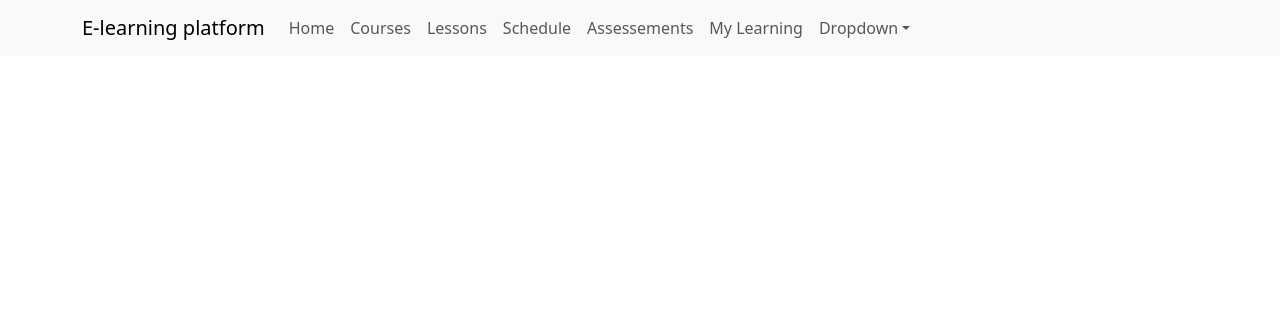
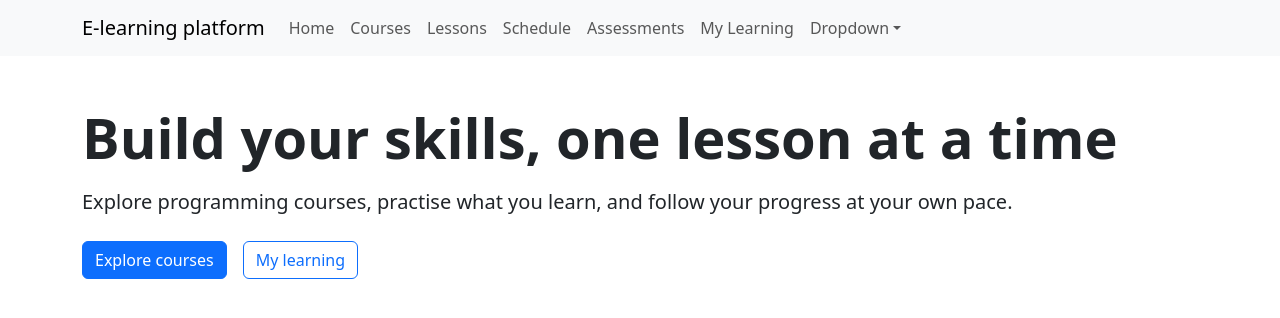
Before and after one commit to delindblad/frontend_project, a React (Vite) app: page /frontend_project/ in a window 1280 px wide. Shown: the top 318 px of the page. Built offline with nearby package versions, Linux system fonts and the light colour scheme.

Commit message:
Add home welcome section and update navigation links

```diff
--- a/src/Home.jsx
+++ b/src/Home.jsx
@@ -1,7 +1,61 @@
+// Navigate between pages without reloading the entire application.
+import { Link } from 'react-router-dom';
+
+// Bootstrap components for responsive layout and styled buttons.
+import Container from 'react-bootstrap/Container';
+import Button from 'react-bootstrap/Button';
+
+// Shared navigation component.
 import NavBar from './NavBar.jsx';
 
 function Home() {
-    return (<NavBar />)
+    return (
+        // A Fragment groups the navigation and main content
+        // without adding an extra HTML element.
+        <>
+            <NavBar />
+
+            {/* The main element identifies the page's primary content. */}
+            <main>
+                {/* Container centres the content and adapts to screen size.
+                    py-5 adds vertical padding above and below the content. */}
+                <Container className="py-5">
+                    {/* Connect this section to its heading for screen readers. */}
+                    <section aria-labelledby="welcome-heading">
+                        {/* display-4 creates a large heading; fw-bold makes it bold. */}
+                        <h1 id="welcome-heading" className="display-4 fw-bold">
+                            Build your skills, one lesson at a time
+                        </h1>
+
+                        {/* lead emphasises the introduction; mt-3 adds top spacing. */}
+                        <p className="lead mt-3">
+                            Explore programming courses, practise what you learn,
+                            and follow your progress at your own pace.
+                        </p>
+
+                        {/* Arrange buttons in a row and allow wrapping on narrow screens.
+                            gap-3 separates the buttons; mt-4 adds spacing above them. */}
+                        <div className="d-flex flex-wrap gap-3 mt-4">
+                            {/* Render a React Router link with Bootstrap button styling.
+                                The router handles the /frontend_project base path. */}
+                            <Button as={Link} to="/courses" variant="primary">
+                                Explore courses
+                            </Button>
+
+                            {/* Use an outlined style for the secondary action. */}
+                            <Button
+                                as={Link}
+                                to="/mylearning"
+                                variant="outline-primary"
+                            >
+                                My learning
+                            </Button>
+                        </div>
+                    </section>
+                </Container>
+            </main>
+        </>
+    );
 }
 
 export default Home;
--- a/src/NavBar.jsx
+++ b/src/NavBar.jsx
@@ -1,3 +1,7 @@
+// React Router handles navigation without reloading the entire page.
+import { Link } from 'react-router-dom';
+
+// React Bootstrap components provide styling and responsive behaviour.
 import Container from 'react-bootstrap/Container';
 import Nav from 'react-bootstrap/Nav';
 import Navbar from 'react-bootstrap/Navbar';
@@ -5,25 +9,65 @@ import NavDropdown from 'react-bootstrap/NavDropdown';
 
 function NavBar() {
     return (
+        // Display the full navigation on large screens.
+        // On smaller screens, show a button to expand or collapse it.
         <Navbar expand="lg" className="bg-body-tertiary">
             <Container>
-                <Navbar.Brand href="#home">E-learning platform</Navbar.Brand>
+                {/* Clicking the platform name takes the user to Home. */}
+                <Navbar.Brand as={Link} to="/">
+                    E-learning platform
+                </Navbar.Brand>
+
+                {/* aria-controls connects this button to the collapsible menu. */}
                 <Navbar.Toggle aria-controls="basic-navbar-nav" />
+
                 <Navbar.Collapse id="basic-navbar-nav">
                     <Nav className="me-auto">
-                        <Nav.Link href="/">Home</Nav.Link>
-                        <Nav.Link href="./Courses">Courses</Nav.Link>
-                        <Nav.Link href="#lessons">Lessons</Nav.Link>
-                        <Nav.Link href="#schedulet">Schedule</Nav.Link>
-                        <Nav.Link href="#assessements">Assessements</Nav.Link>
-                        <Nav.Link href="./MyLearning">My Learning</Nav.Link>
+                        {/* as={Link} combines Bootstrap styling with React Router.
+                            The router adds /frontend_project automatically. */}
+                        <Nav.Link as={Link} to="/">
+                            Home
+                        </Nav.Link>
+
+                        <Nav.Link as={Link} to="/courses">
+                            Courses
+                        </Nav.Link>
+
+                        {/* Placeholder links: these require page sections
+                            with matching IDs, or replacement with future routes. */}
+                        <Nav.Link href="#lessons">
+                            Lessons
+                        </Nav.Link>
+
+                        <Nav.Link href="#schedule">
+                            Schedule
+                        </Nav.Link>
+
+                        <Nav.Link href="#assessments">
+                            Assessments
+                        </Nav.Link>
+
+                        <Nav.Link as={Link} to="/mylearning">
+                            My Learning
+                        </Nav.Link>
+
+                        {/* Example dropdown: replace these items when the
+                            group decides which additional links are needed. */}
                         <NavDropdown title="Dropdown" id="basic-nav-dropdown">
-                            <NavDropdown.Item href="#action/3.1">Action</NavDropdown.Item>
+                            <NavDropdown.Item href="#action/3.1">
+                                Action
+                            </NavDropdown.Item>
+
                             <NavDropdown.Item href="#action/3.2">
                                 Another action
                             </NavDropdown.Item>
-                            <NavDropdown.Item href="#action/3.3">Something</NavDropdown.Item>
+
+                            <NavDropdown.Item href="#action/3.3">
+                                Something
+                            </NavDropdown.Item>
+
                             <NavDropdown.Divider />
+
                             <NavDropdown.Item href="#action/3.4">
                                 Separated link
                             </NavDropdown.Item>
```
